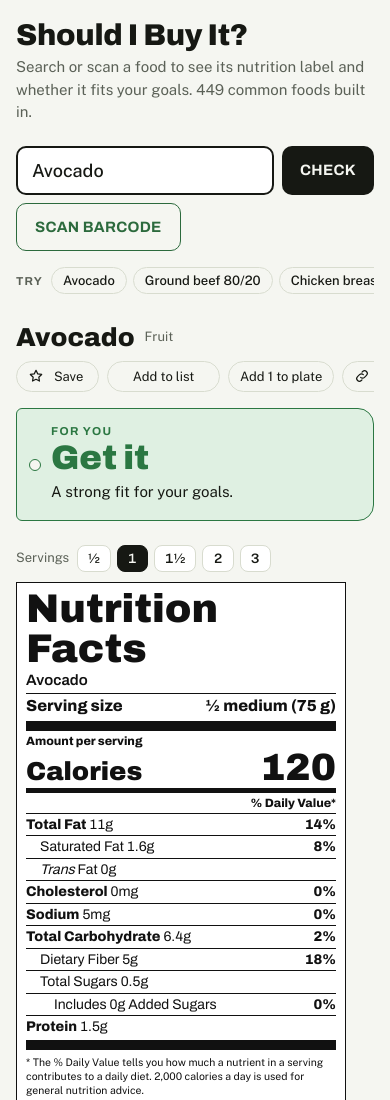
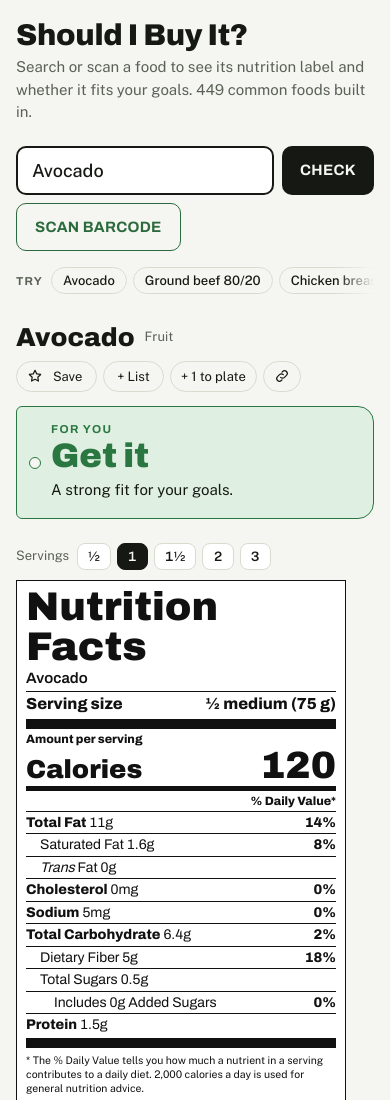
Before and after one commit to QuocHHDo/self-check, a website: page index.html in a window 390 px wide. Shown: the top 1100 px of the page. Drawn offline with nearby package versions, Linux system fonts and the light colour scheme.

Commit message:
5. Phones: every action button visible; chip shelf hides its scrollbar and fades its edges
- Under 520 px the action row uses short labels ('+ List', '+ 1 to plate') and Copy link becomes its icon
  (aria-label 'Copy link'), so all four fit at 320 px; the row wraps rather than scrolls if it ever must
- Favorites/Recent shelf: no native scrollbar; a fade on whichever edge has more to scroll
- Layout check at 320/375/414 px: all 4 buttons on screen with no scroller, verdict still above the fold,
  shelf scrollbar 0 px, fades follow the scroll position

Co-Authored-By: Claude Opus 5.5 <noreply@anthropic.com>
Claude-Session: https://claude.ai/code/session_01FydrJFmpjAj8Upo46oJskV

```diff
--- a/index.html
+++ b/index.html
@@ -87,10 +87,14 @@ button { font: inherit; color: inherit; }
 .result-head { display: flex; align-items: center; gap: 10px; flex-wrap: wrap; }
 .result-head .actions { display: flex; flex-wrap: wrap; gap: 8px; }
 .icon-btn { white-space: nowrap; flex: none; }
+.lbl-short { display: none; }
 @media (max-width: 520px) {
-  /* Phones: the action buttons share one row that scrolls sideways, so the verdict stays above the fold. */
-  .result-head .actions { flex-wrap: nowrap; overflow-x: auto; width: 100%; scrollbar-width: none; padding-bottom: 2px; }
-  .result-head .actions::-webkit-scrollbar { display: none; }
+  /* Phones: shorter labels (Copy link becomes its icon) so every action is visible; the row wraps if it must. */
+  .result-head .actions { width: 100%; gap: 6px; }
+  .result-head .icon-btn { padding: 5px 10px; }
+  .lbl-long { display: none; }
+  .lbl-short { display: inline-grid; }
+  .icon-only .lbl-short { display: none; }
 }
 .result-head h2 { font: 850 26px var(--font-display); font-stretch: 80%; margin: 0; text-wrap: balance; }
 .cat { font-size: 13px; color: var(--muted); }
@@ -100,7 +104,12 @@ button { font: inherit; color: inherit; }
 .stable { display: inline-grid; }
 .stable > span { grid-area: 1 / 1; }
 .stable > .ghost { visibility: hidden; }
-.shelf { display: flex; flex-wrap: nowrap; gap: 16px; align-items: center; min-height: 40px; margin-top: 10px; overflow-x: auto; overscroll-behavior-x: contain; scrollbar-width: thin; -webkit-overflow-scrolling: touch; }
+.shelf { display: flex; flex-wrap: nowrap; gap: 16px; align-items: center; min-height: 40px; margin-top: 10px; overflow-x: auto; overscroll-behavior-x: contain; scrollbar-width: none; -webkit-overflow-scrolling: touch; }
+.shelf::-webkit-scrollbar { display: none; }
+/* Edge fades show there's more to scroll; set by JS from the scroll position. */
+.shelf.fade-end { -webkit-mask-image: linear-gradient(to right, #000 calc(100% - 36px), transparent); mask-image: linear-gradient(to right, #000 calc(100% - 36px), transparent); }
+.shelf.fade-start { -webkit-mask-image: linear-gradient(to right, transparent, #000 36px); mask-image: linear-gradient(to right, transparent, #000 36px); }
+.shelf.fade-start.fade-end { -webkit-mask-image: linear-gradient(to right, transparent, #000 36px, #000 calc(100% - 36px), transparent); mask-image: linear-gradient(to right, transparent, #000 36px, #000 calc(100% - 36px), transparent); }
 .shelf .chiprow { flex: none; flex-wrap: nowrap; margin-top: 0; }
 .shelf .chip { white-space: nowrap; }
 .notice.closest { margin-bottom: 12px; padding: 12px 14px; display: flex; flex-wrap: wrap; gap: 8px 12px; align-items: center; }
--- a/js/app.js
+++ b/js/app.js
@@ -245,9 +245,11 @@
       head.append(actions);
       actions.append(
         el("button", { class: "icon-btn", type: "button", "aria-pressed": isFav ? "true" : "false", onclick: () => toggleFav(f) }, svgIcon(isFav ? STAR_ON : STAR), stableLabel(isFav, "Save", "Saved")),
-        el("button", { class: "icon-btn", type: "button", "aria-pressed": onList ? "true" : "false", onclick: () => toggleList(f) }, stableLabel(onList, "Add to list", "On grocery list")),
-        el("button", { class: "icon-btn", type: "button", onclick: () => addToPlate(f, mult) }, `Add ${multLabel(mult)} to plate`));
-      if (PAGES) actions.append(el("button", { class: "icon-btn", type: "button", onclick: () => copyLink(f) }, svgIcon(LINK), "Copy link"));
+        el("button", { class: "icon-btn", type: "button", "aria-pressed": onList ? "true" : "false", onclick: () => toggleList(f) },
+          el("span", { class: "lbl-long" }, stableLabel(onList, "Add to list", "On grocery list")), el("span", { class: "lbl-short" }, stableLabel(onList, "+ List", "On list"))),
+        el("button", { class: "icon-btn", type: "button", onclick: () => addToPlate(f, mult) },
+          el("span", { class: "lbl-long", text: `Add ${multLabel(mult)} to plate` }), el("span", { class: "lbl-short", text: `+ ${multLabel(mult)} to plate` })));
+      if (PAGES) actions.append(el("button", { class: "icon-btn icon-only", type: "button", "aria-label": "Copy link", title: "Copy link", onclick: () => copyLink(f) }, svgIcon(LINK), el("span", { class: "lbl-long", text: "Copy link" })));
       seg = el("div", { class: "serving", role: "group", "aria-label": "Serving size" }, el("span", { class: "lbl", text: "Servings" }));
       for (const m of MULTS) seg.append(el("button", { class: "seg", type: "button", "aria-pressed": m === mult ? "true" : "false", text: multLabel(m), onclick: () => { mult = m; renderResult(current); } }));
     }
@@ -334,7 +336,15 @@
     row.hidden = !foods.length;
   }
   const QUICK = ["Avocado", "Ground beef 80/20", "Chicken breast, grilled", "Greek yogurt, plain nonfat", "Eggs", "Oatmeal, rolled oats", "Shrimp", "Instant ramen"];
+  // Fade the shelf's edges only where there's more to scroll.
+  function shelfFade() {
+    const sh = $("shelf"); if (!sh) return;
+    const more = sh.scrollWidth - sh.clientWidth;
+    sh.classList.toggle("fade-start", more > 1 && sh.scrollLeft > 1);
+    sh.classList.toggle("fade-end", more > 1 && sh.scrollLeft < more - 1);
+  }
   function renderChips() {
+    requestAnimationFrame(shelfFade);
     chipRow("favRow", favs);
     chipRow("recentRow", recents.filter(n => !favs.includes(n) && byName(n)).slice(0, RECENTS_SHOW));
     chipRow("quickRow", QUICK);
@@ -821,6 +831,8 @@
     $("scanBtn").hidden = !PAGES; $("usdaKeyWrap").hidden = !PAGES;
 
     attachSuggest($("q"), $("suggest"), f => pick(f));
+    $("shelf").addEventListener("scroll", shelfFade, { passive: true });
+    window.addEventListener("resize", shelfFade);
     $("form").addEventListener("submit", e => {
       e.preventDefault();
       const text = $("q").value.trim(); if (!text) return;
```
Also changed, not shown: tests/ui/layout.js (+16 -1 lines).
